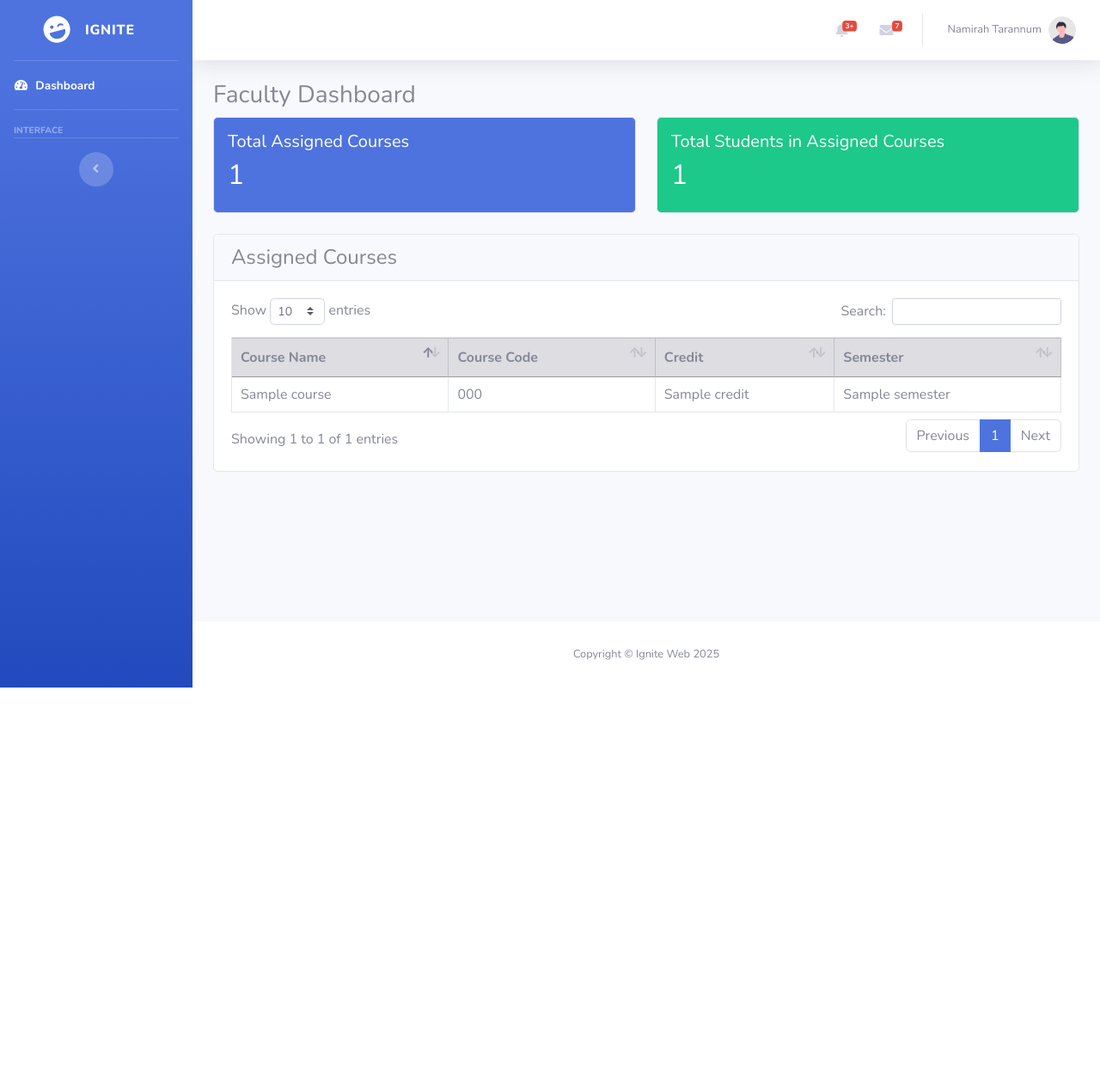
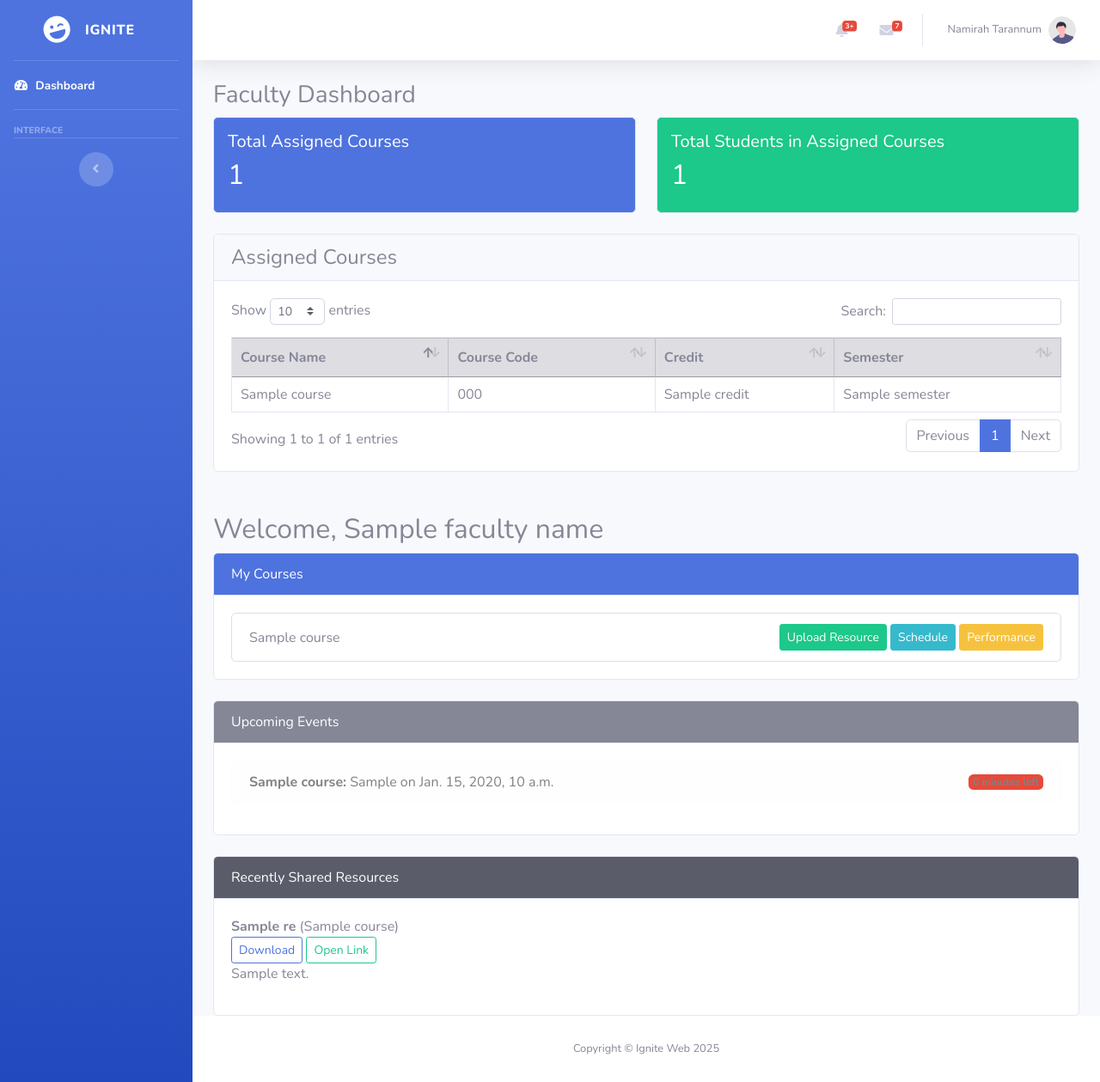
Before and after one commit to mohtadahmed/ignite_web, a Django app: template templates/faculty_dashboard.html in a window 1280 px wide. Shown: the whole page at 86% size. Before the commit the page ends 800 px from the top, so only its background shows below. Run offline with Django 5.2, Linux system fonts and the light colour scheme; the template is opened without the code that fills it: most values are stand-ins (such as "Sample title", 1, 10 or a date in 2020); some libraries are stand-ins or nearby versions.

Commit message:
faculty dashboard modified

```diff
--- a/templates/faculty_dashboard.html
+++ b/templates/faculty_dashboard.html
@@ -55,4 +55,70 @@
 </div>
 
 </div>
+
+<div class="container mt-5">
+  <h2>Welcome, {{ faculty_name }}</h2>
+
+  <!-- Courses -->
+  <div class="card mb-4">
+    <div class="card-header bg-primary text-white">My Courses</div>
+    <div class="card-body">
+      <ul class="list-group">
+        {% for course in courses %}
+        <li class="list-group-item d-flex justify-content-between align-items-center">
+          {{ course.name }}
+          <div>
+            <a href="{% url 'upload_resource' course.id %}" class="btn btn-sm btn-success">Upload Resource</a>
+            <a href="{% url 'schedule_event' course.id %}" class="btn btn-sm btn-info">Schedule</a>
+            <a href="{% url 'view_performance' course.id %}" class="btn btn-sm btn-warning">Performance</a>
+          </div>
+        </li>
+        {% endfor %}
+      </ul>
+    </div>
+  </div>
+
+  <!-- Upcoming Schedules -->
+  <div class="card mb-4">
+    <div class="card-header bg-secondary text-white">Upcoming Events</div>
+    <div class="card-body">
+      {% for item in schedule_items %}
+      <div class="alert alert-light d-flex justify-content-between align-items-center">
+        <div>
+          <strong>{{ item.course.name }}:</strong> {{ item.event_type }} on {{ item.event_date }}
+        </div>
+        <span class="badge bg-danger">
+          {{ item.event_date|timeuntil }} left
+        </span>
+      </div>
+      {% empty %}
+      <p>No upcoming schedules.</p>
+      {% endfor %}
+    </div>
+  </div>
+
+  <!-- Recent Resources -->
+  <div class="card">
+    <div class="card-header bg-dark text-white">Recently Shared Resources</div>
+    <div class="card-body">
+      {% for res in resources %}
+      <div class="mb-2">
+        <strong>{{ res.title }}</strong> ({{ res.course.name }})<br>
+        {% if res.file %}
+        <a href="{{ res.file.url }}" class="btn btn-sm btn-outline-primary" download>Download</a>
+        {% endif %}
+        {% if res.link %}
+        <a href="{{ res.link }}" class="btn btn-sm btn-outline-success" target="_blank">Open Link</a>
+        {% endif %}
+        {% if res.note %}
+        <p>{{ res.note }}</p>
+        {% endif %}
+      </div>
+      {% empty %}
+      <p>No resources uploaded yet.</p>
+      {% endfor %}
+    </div>
+  </div>
+</div>
+
 {% endblock %}
```
